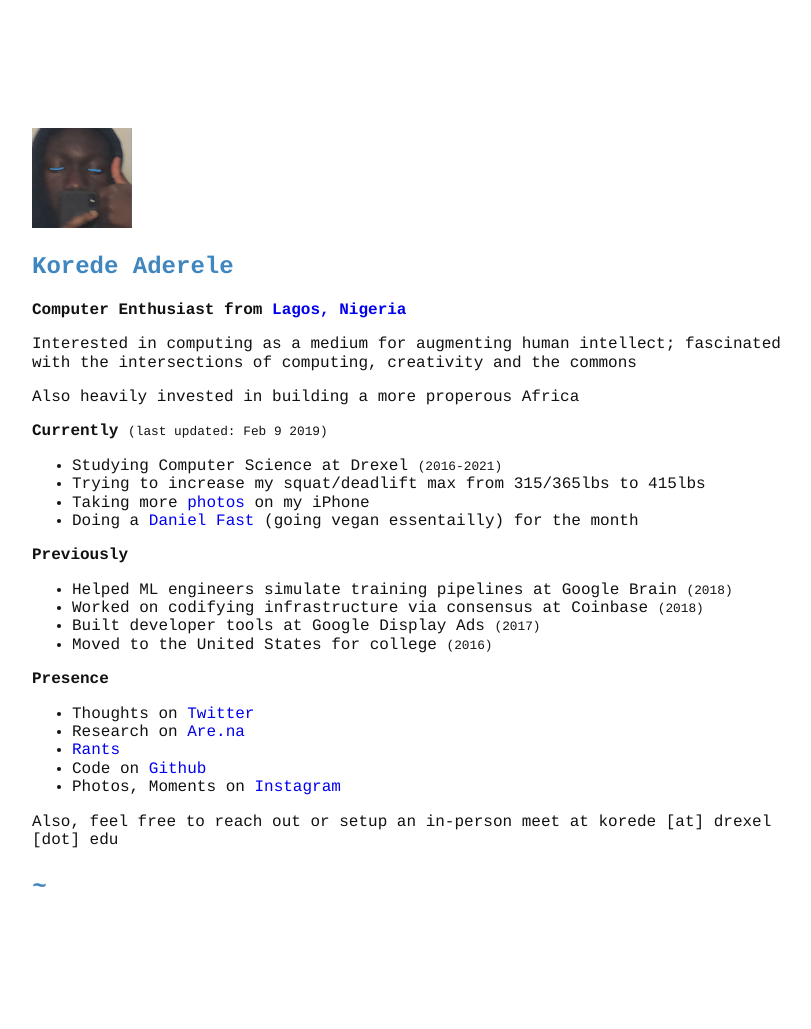
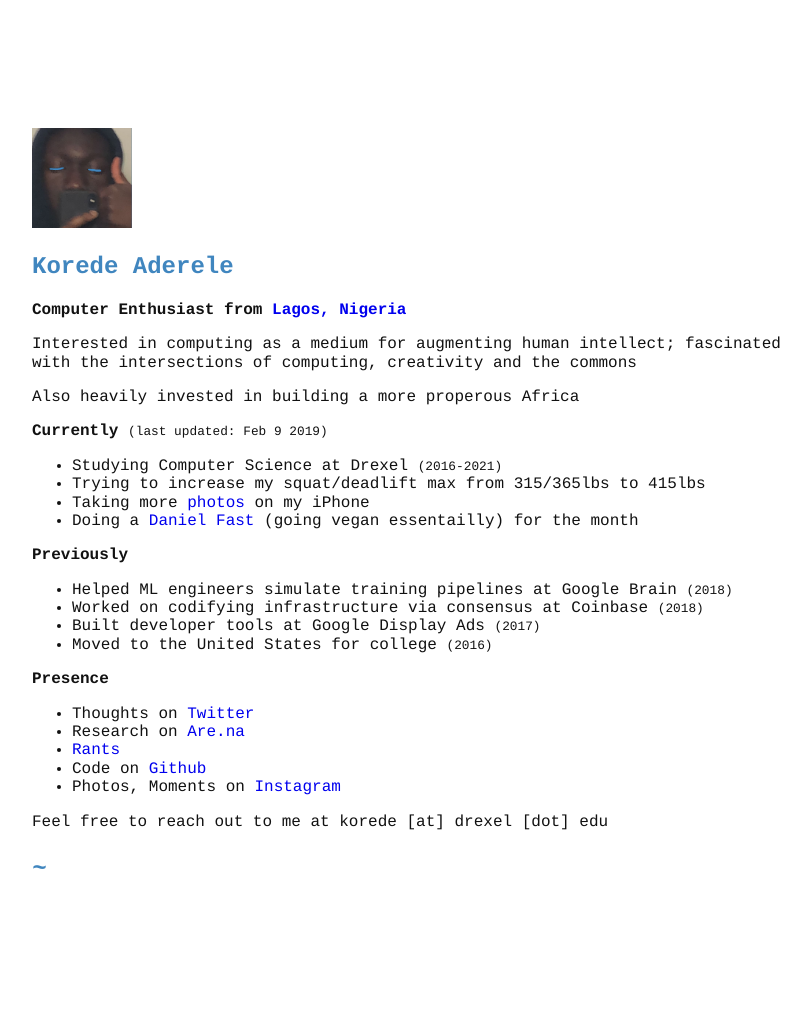
Before and after one commit to Korede-TA/korede-ta.github.io, a Jekyll site: the page built from index.html, in a window 1280 px wide. Shown: the whole page, without its empty margins (96-907 px from the left). Built offline with Jekyll 4.4.1, drawn with Linux system fonts in a browser that asks for light colours.

Commit message:
last line

```diff
--- a/index.html
+++ b/index.html
@@ -72,7 +72,7 @@ title: Korede's Website
 
 </ul>
 
-Also, feel free to reach out or setup an in-person meet at korede [at] drexel [dot] edu
+Feel free to reach out to me at korede [at] drexel [dot] edu
 
 
 <!--
```
